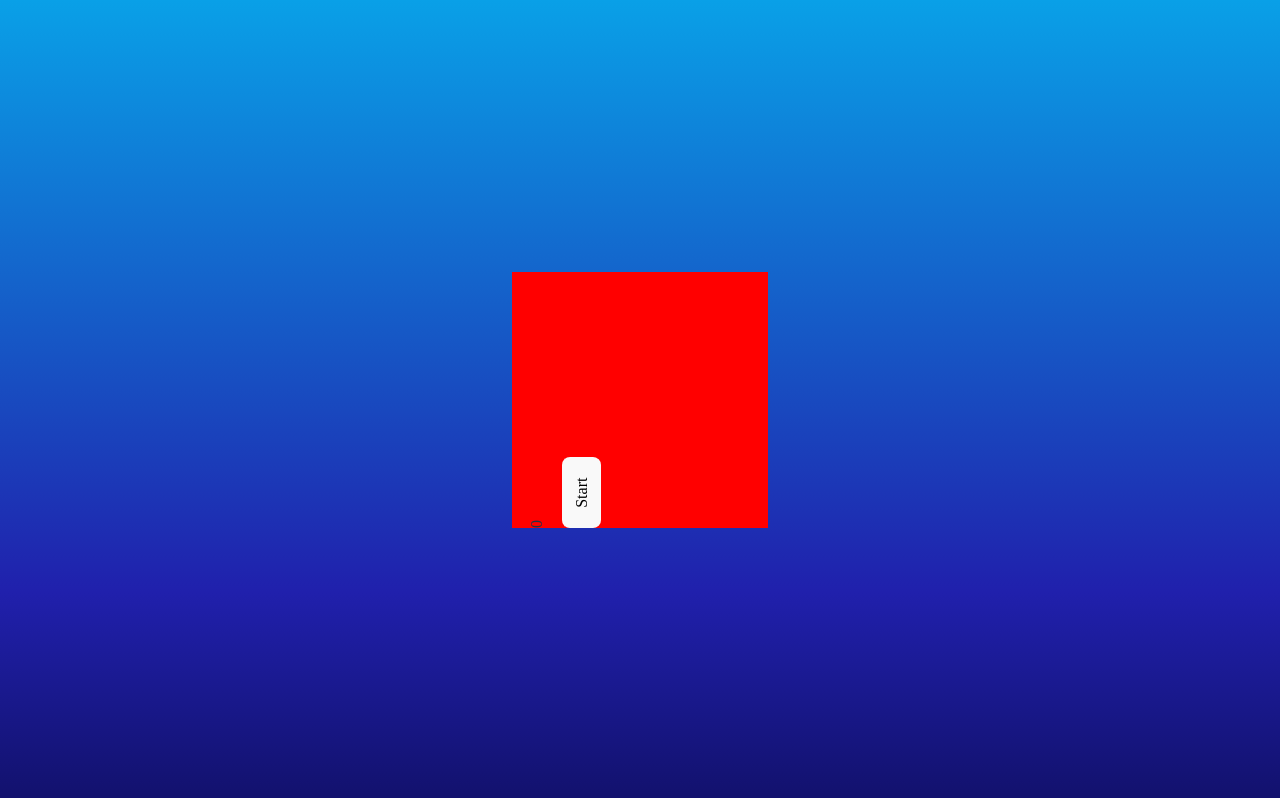
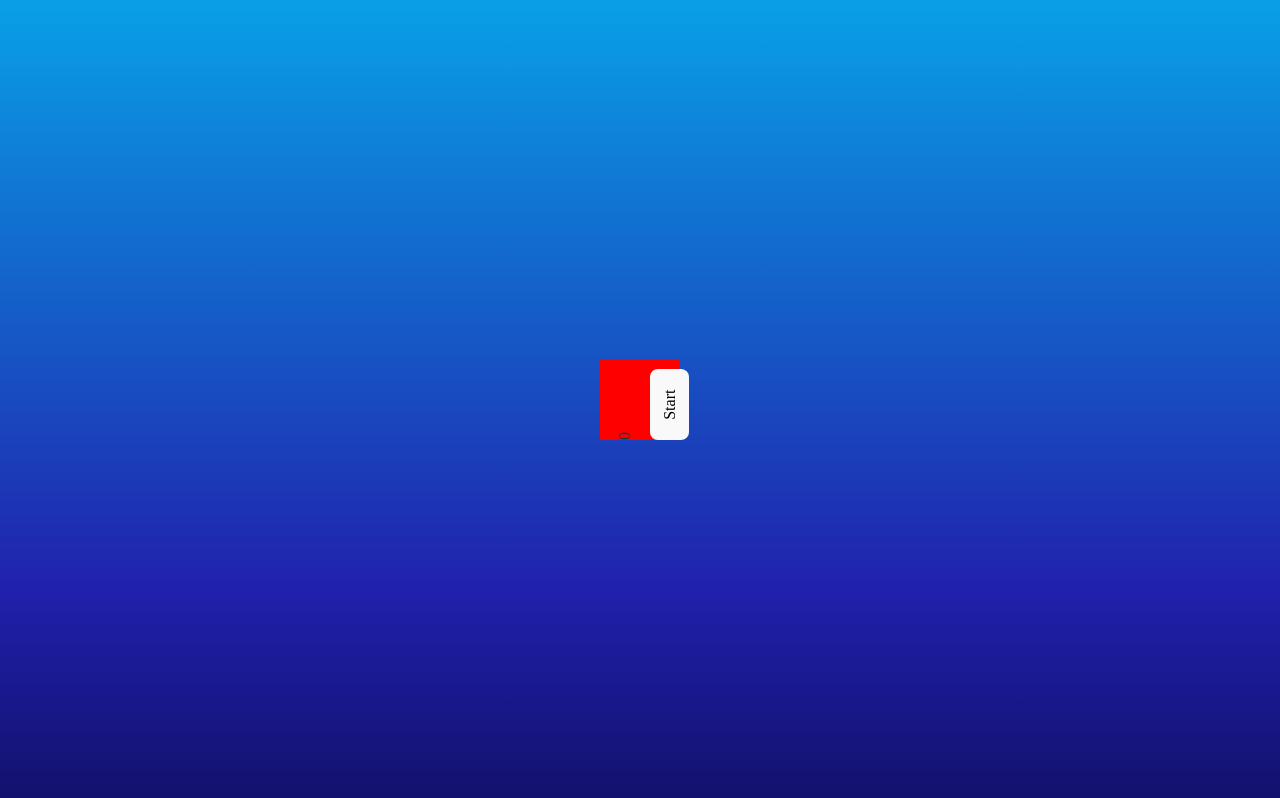
Before and after one commit to rserota/phoneWrecker, a Vue app: page / in a window 1280 px wide. Built offline with nearby package versions, Linux system fonts and the light colour scheme.

Commit message:
dynamic game boundary size

```diff
--- a/src/App.vue
+++ b/src/App.vue
@@ -43,8 +43,9 @@ let tiltDirection: {left: boolean, right: boolean, up: boolean, down: boolean} =
   down: false,
 })
 let tiltThreshold = 20
-let accuracyThreshold = .5
+let accuracyThreshold = .25 // a 'perfect' tap is .25 before target time. a valid tap can be at the target time to .5 seconds before
 let timeToTarget: number = 2
+const boundarySize = `${(50/timeToTarget) * .25}%`
 let appHasStarted = ref(false)
 let gameColor = ref('red')
 let totalScore = ref(0)
@@ -168,7 +169,6 @@ function onTurn(noteType: NoteType){
   }
 
 }
-
 function update(){
 	if ( window._alpha ) { alpha.value = window._alpha } //debug
 
@@ -176,6 +176,8 @@ function update(){
     console.log('game time', performance.now(), appStartTime.value, gameTime())
     for ( let note of noteData ) {
       let d = note.targetTime - gameTime()
+      //xPos needs to be 50 when d is 0. xPos is in %, so 50% is the middle of the page
+
       if ( note.originDirection === Direction.Left ) {
         note.xPos = (-50 / timeToTarget) * (d) + 50;
         // note.xPos = -12.5 * d + 50
@@ -337,7 +339,7 @@ const startApp = async function(event: Event){
         tiltedLeft: tiltDirection.left,
         tiltedRight: tiltDirection.right
       }"
-      :style="{backgroundColor: gameColor}"
+      :style="{backgroundColor: gameColor, height: boundarySize, width: boundarySize}"
     >
       <!-- <i class="bi-alarm"></i> -->
       <!-- <p>{{ totalScore }}</p> -->
@@ -393,8 +395,8 @@ const startApp = async function(event: Event){
     background: linear-gradient(90deg, rgba(2,0,36,1) 0%, rgba(32,32,172,1) 35%, rgba(0,212,255,1) 100%);
   }
   #game {
-    height: 20vmax;
-    width: 20vmax;
+    /* height: 12.5%;
+    width: 12.5%; */
     /* height: 70px; */
     /* width: 70px; */
     position: absolute;
```
